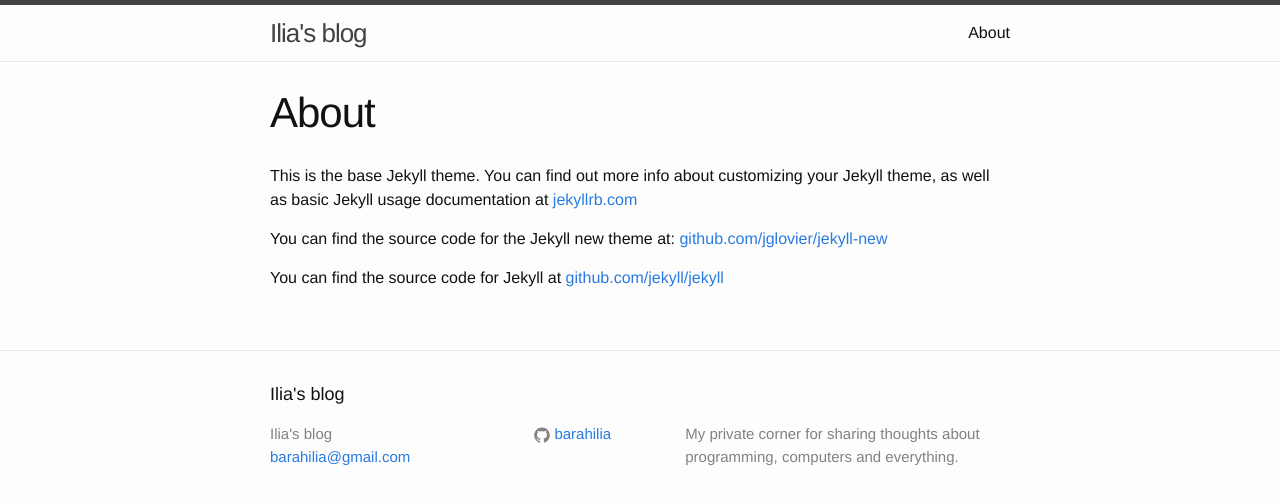
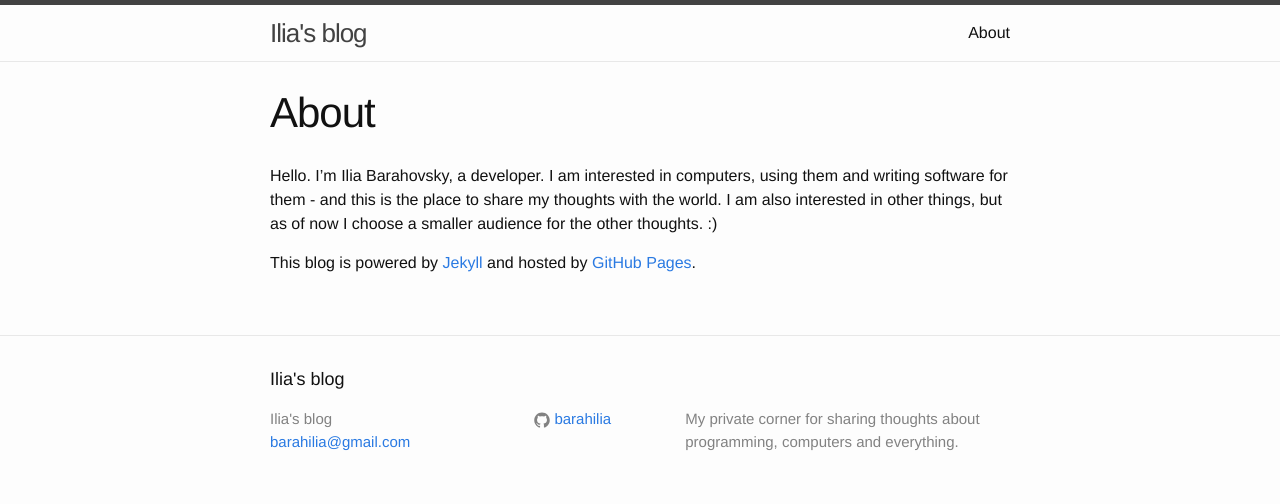
Before and after one commit to barahilia/blog, a Jekyll site: the page built from about.md, in a window 1280 px wide. Shown: the top 504 px of the page. Built offline with Jekyll 4.4.1, drawn with Linux system fonts in a browser that asks for light colours.

Commit message:
Simplest and succint about page

```diff
--- a/about.md
+++ b/about.md
@@ -4,8 +4,10 @@ title: About
 permalink: /about/
 ---
 
-This is the base Jekyll theme. You can find out more info about customizing your Jekyll theme, as well as basic Jekyll usage documentation at [jekyllrb.com](http://jekyllrb.com/)
+Hello. I'm Ilia Barahovsky, a developer. I am interested in computers, using
+them and writing software for them - and this is the place to share my thoughts
+with the world. I am also interested in other things, but as of now I choose a
+smaller audience for the other thoughts. :)
 
-You can find the source code for the Jekyll new theme at: [github.com/jglovier/jekyll-new](https://github.com/jglovier/jekyll-new)
-
-You can find the source code for Jekyll at [github.com/jekyll/jekyll](https://github.com/jekyll/jekyll)
+This blog is powered by [Jekyll](http://jekyllrb.com/) and hosted by
+[GitHub Pages](https://pages.github.com/).
```
